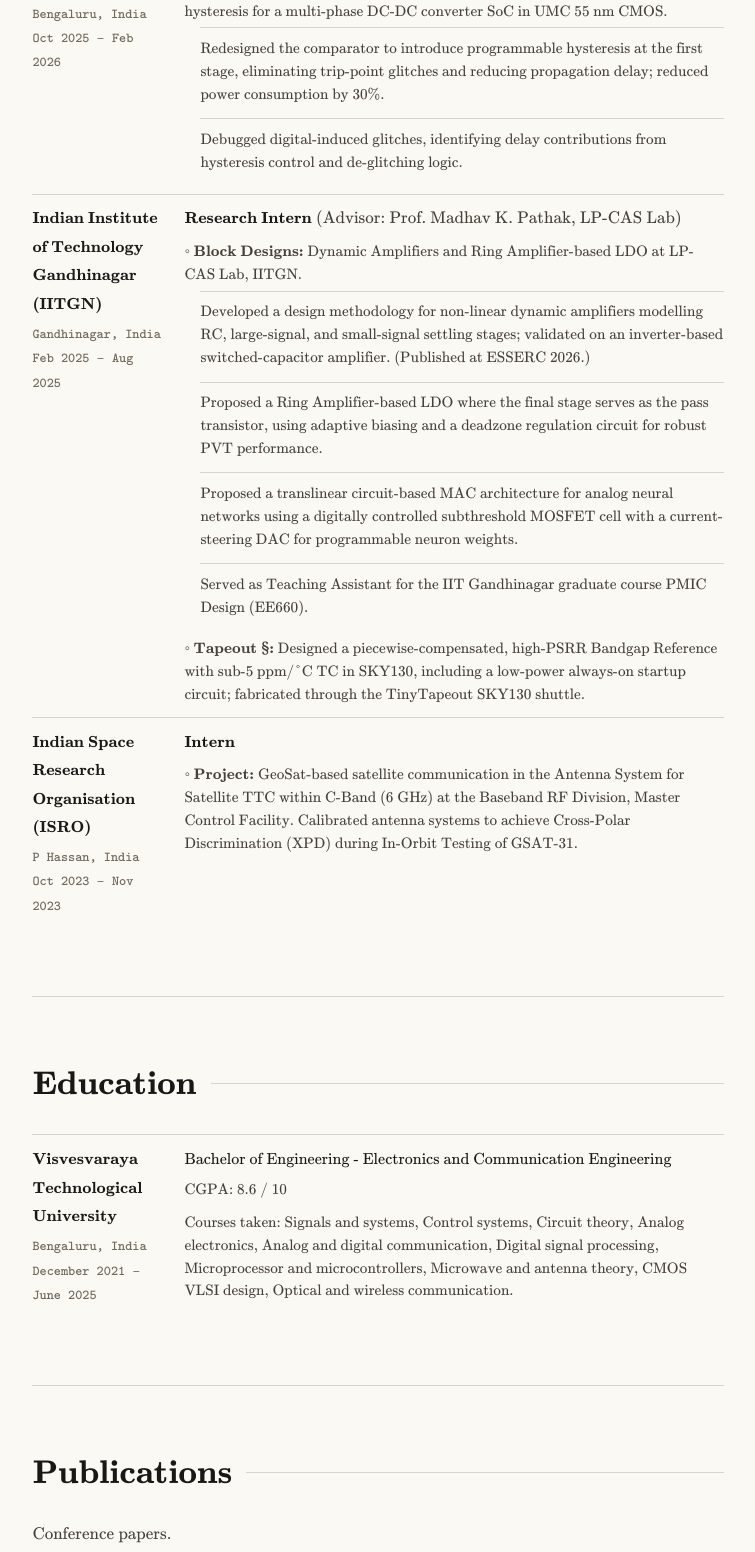
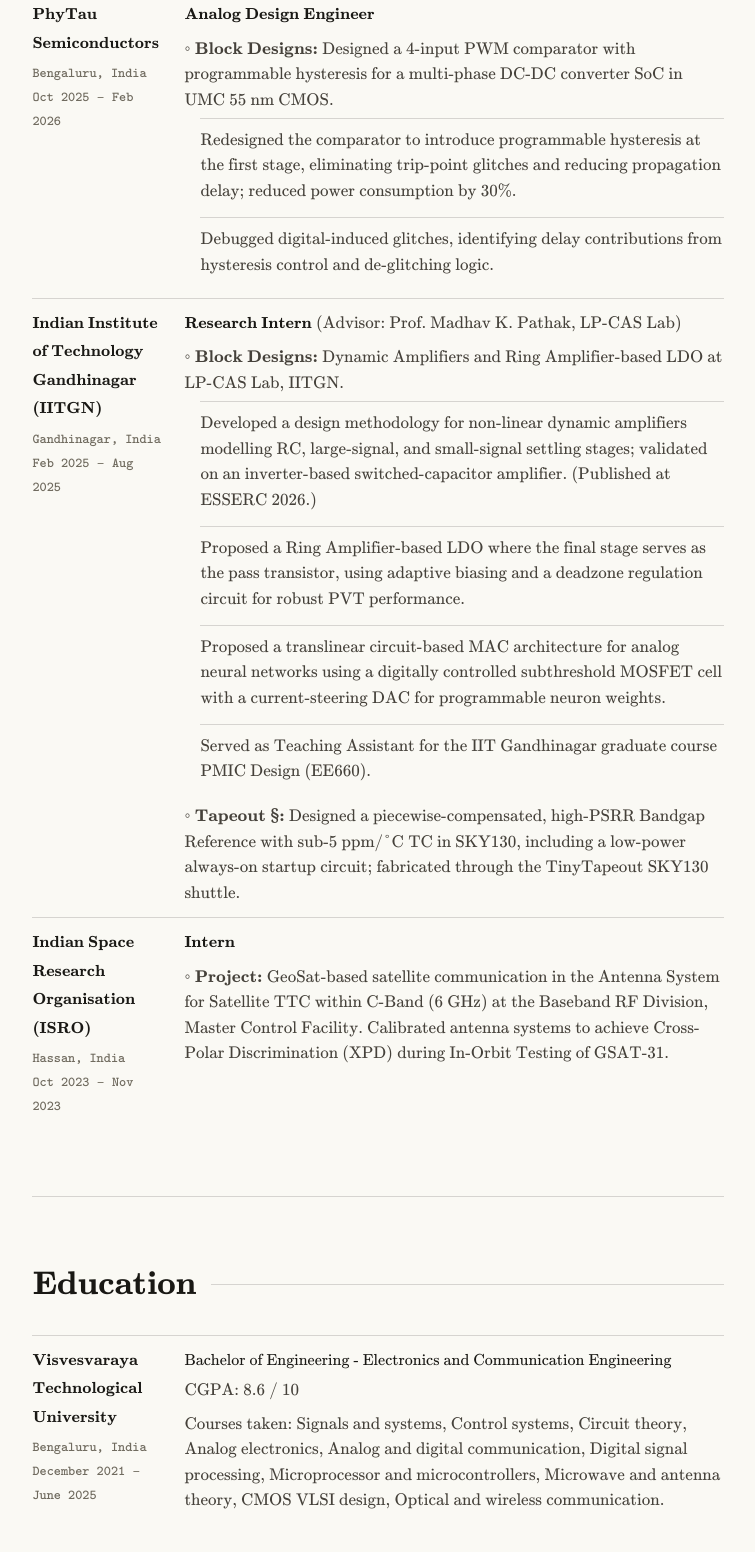
Before and after one commit to NithinPuru/nithinpuru.github.io, an Astro site: page / in a window 1280 px wide. Shown: the part 2277-3829 px from the top of the page, without its empty margins (262-1017 px from the left). Built offline with nearby package versions, Linux system fonts and the light colour scheme; Astro itself is replaced by a stand-in of ours.

Commit message:
style: remove all font size constraints from right column to match body size and fix Hassan spelling

```diff
--- a/src/pages/index.astro
+++ b/src/pages/index.astro
@@ -93,7 +93,7 @@
           </span>
           <span>
             <strong style="font-size: 1rem; color: var(--ink);">Analog Design Intern</strong><br />
-            <div style="font-size: 0.95rem; margin-top: 0.4rem; color: var(--ink-2); line-height: 1.5;">
+            <div style="margin-top: 0.4rem; color: var(--ink-2); line-height: 1.5;">
               <strong>◦ Block Designs:</strong> Designed the Bandgap Core and Reference Analog blocks for the PVT Monitor and Reference IPs in TSMC 28 nm CMOS.
               <ul style="margin: 0.3rem 0 0 1rem; padding: 0; list-style-type: '♦ '; display: flex; flex-direction: column; gap: 0.25rem;">
                 <li>Replaced the BG CORE opamp with a self-biased folded-cascode OTA and a new always-on startup circuit, fixing a common-mode bug that latched the bandgap loop at VDD; reduced 8-bit I-DAC current mismatch to downstream SC-amp and ADC blocks.</li>
@@ -112,7 +112,7 @@
           </span>
           <span>
             <strong style="font-size: 1rem; color: var(--ink);">Analog Design Engineer</strong><br />
-            <div style="font-size: 0.95rem; margin-top: 0.4rem; color: var(--ink-2); line-height: 1.5;">
+            <div style="margin-top: 0.4rem; color: var(--ink-2); line-height: 1.5;">
               <strong>◦ Block Designs:</strong> Designed a 4-input PWM comparator with programmable hysteresis for a multi-phase DC-DC converter SoC in UMC 55 nm CMOS.
               <ul style="margin: 0.3rem 0 0 1rem; padding: 0; list-style-type: '♦ '; display: flex; flex-direction: column; gap: 0.25rem;">
                 <li>Redesigned the comparator to introduce programmable hysteresis at the first stage, eliminating trip-point glitches and reducing propagation delay; reduced power consumption by 30%.</li>
@@ -130,7 +130,7 @@
           </span>
           <span>
             <strong style="font-size: 1rem; color: var(--ink);">Research Intern</strong> (Advisor: Prof. Madhav K. Pathak, LP-CAS Lab)<br />
-            <div style="font-size: 0.95rem; margin-top: 0.4rem; color: var(--ink-2); line-height: 1.5;">
+            <div style="margin-top: 0.4rem; color: var(--ink-2); line-height: 1.5;">
               <strong>◦ Block Designs:</strong> Dynamic Amplifiers and Ring Amplifier-based LDO at LP-CAS Lab, IITGN.
               <ul style="margin: 0.3rem 0 0.6rem 1rem; padding: 0; list-style-type: '♦ '; display: flex; flex-direction: column; gap: 0.25rem;">
                 <li>Developed a design methodology for non-linear dynamic amplifiers modelling RC, large-signal, and small-signal settling stages; validated on an inverter-based switched-capacitor amplifier. (Published at ESSERC 2026.)</li>
@@ -146,12 +146,12 @@
           <span class="k" style="font-family: var(--font-serif); font-size: 1rem; letter-spacing: 0; text-transform: none; color: var(--ink);">
             <strong>Indian Space Research Organisation (ISRO)</strong>
             <span class="mono" style="display: block; margin-top: 0.3rem; font-size: 0.85rem; color: var(--ink-3); text-transform: none; letter-spacing: 0;">
-              P Hassan, India<br/>Oct 2023 – Nov 2023
+              Hassan, India<br/>Oct 2023 – Nov 2023
             </span>
           </span>
           <span>
             <strong style="font-size: 1rem; color: var(--ink);">Intern</strong><br />
-            <div style="font-size: 0.95rem; margin-top: 0.4rem; color: var(--ink-2); line-height: 1.5;">
+            <div style="margin-top: 0.4rem; color: var(--ink-2); line-height: 1.5;">
               <strong>◦ Project:</strong> GeoSat-based satellite communication in the Antenna System for Satellite TTC within C-Band (6 GHz) at the Baseband RF Division, Master Control Facility. Calibrated antenna systems to achieve Cross-Polar Discrimination (XPD) during In-Orbit Testing of GSAT-31.
             </div>
           </span>
@@ -175,8 +175,8 @@
           </span>
           <span>
             <strong style="font-size: 1rem; font-weight: normal; color: var(--ink);">Bachelor of Engineering - Electronics and Communication Engineering</strong><br />
-            <span style="font-size: 0.95rem; color: var(--ink-2);">CGPA: 8.6 / 10</span><br />
-            <span style="display: block; margin-top: 0.4rem; font-size: 0.95rem; color: var(--ink-2); line-height: 1.5;">
+            <span style="color: var(--ink-2);">CGPA: 8.6 / 10</span><br />
+            <span style="display: block; margin-top: 0.4rem; color: var(--ink-2); line-height: 1.5;">
               Courses taken: Signals and systems, Control systems, Circuit theory, Analog electronics, Analog and digital communication, Digital signal processing, Microprocessor and microcontrollers, Microwave and antenna theory, CMOS VLSI design, Optical and wireless communication.
             </span>
           </span>
```
